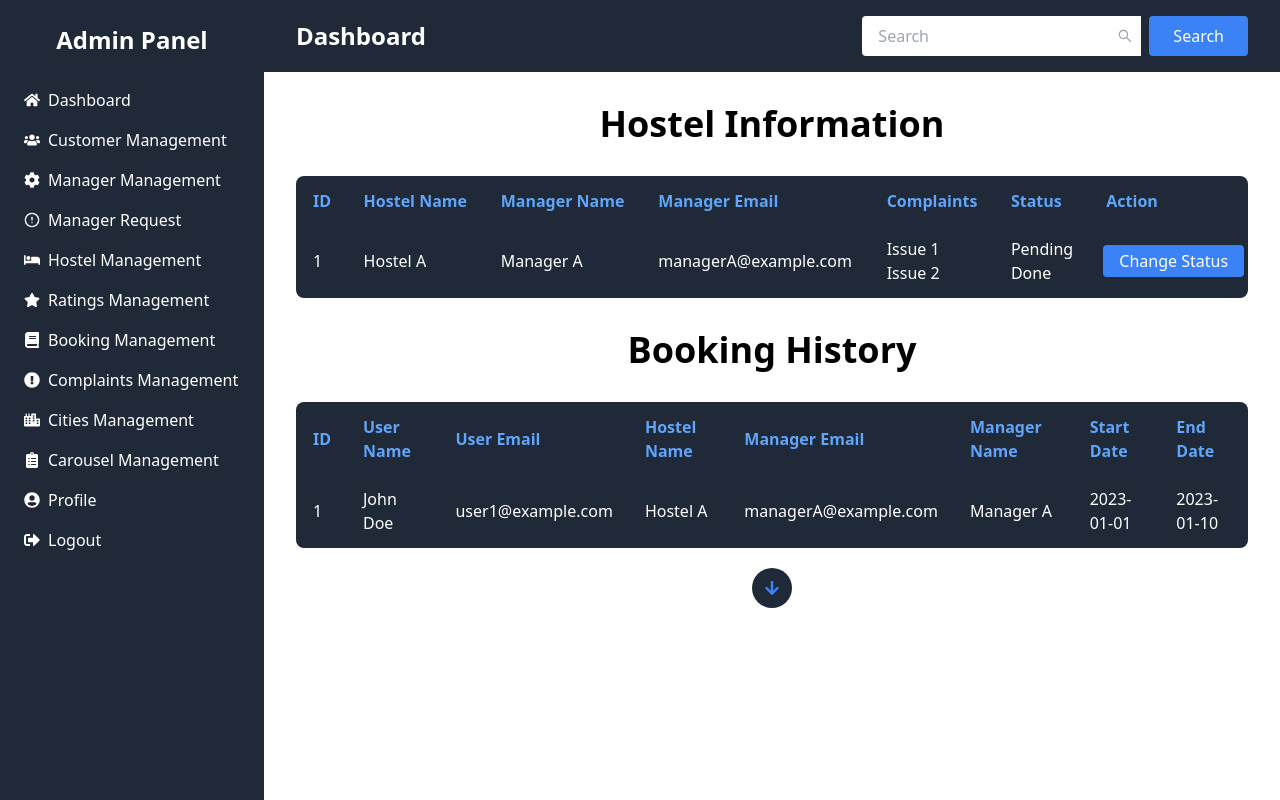
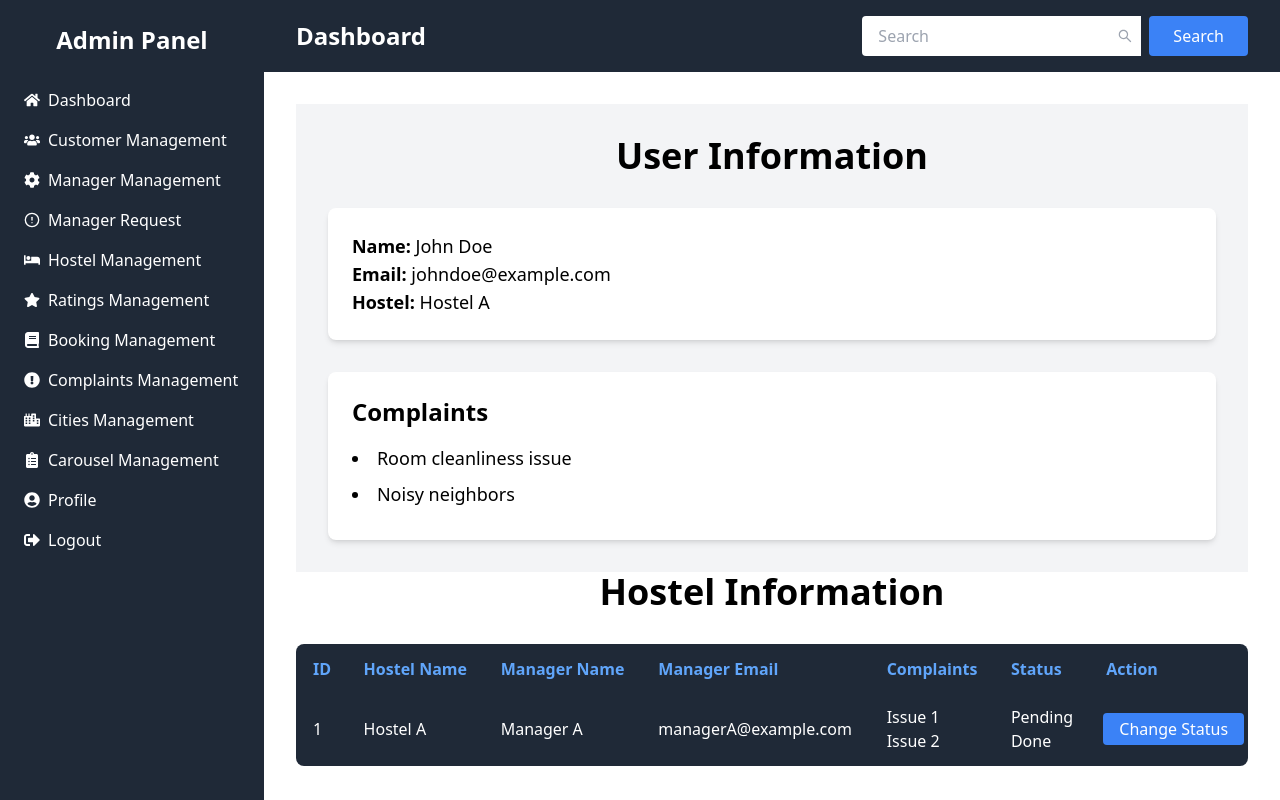
Before and after one commit to carlosbozemandev/hotel-ease-admin, a Next.js app: page /admin/users-management/1 in a window 1280 px wide. Shown: the top 800 px of the page. Built offline with nearby package versions, Linux system fonts and the light colour scheme.

Commit message:
Update page.jsx

```diff
--- a/app/admin/users-management/[id]/page.jsx
+++ b/app/admin/users-management/[id]/page.jsx
@@ -16,6 +16,17 @@
   },
   // Add more hostels with respective details
 ];
+
+const userData = {
+  name: 'John Doe',
+  email: 'johndoe@example.com',
+  hostel: 'Hostel A',
+  complaints: [
+    { id: 1, issue: 'Room cleanliness issue' },
+    { id: 2, issue: 'Noisy neighbors' },
+    // Add more complaints
+  ],
+};
 
 const bookingHistoryData = [
   {
@@ -55,6 +66,30 @@
 
   return (
     <div className="container mx-auto p-8">
+      <div className="container mx-auto p-8 bg-gray-100">
+      <h1 className="text-4xl font-bold mb-8 text-center">User Information</h1>
+      <div className="bg-white shadow-md p-6 rounded-lg mb-8">
+        <p className="text-lg">
+          <strong>Name:</strong> {userData.name}
+        </p>
+        <p className="text-lg">
+          <strong>Email:</strong> {userData.email}
+        </p>
+        <p className="text-lg">
+          <strong>Hostel:</strong> {userData.hostel}
+        </p>
+      </div>
+      <div className="bg-white shadow-md p-6 rounded-lg">
+        <h2 className="text-2xl font-semibold mb-4">Complaints</h2>
+        <ul className="list-disc list-inside">
+          {userData.complaints.map(complaint => (
+            <li key={complaint.id} className="text-lg mb-2">
+              {complaint.issue}
+            </li>
+          ))}
+        </ul>
+      </div>
+    </div>
       <h1 className="text-4xl font-bold mb-8 text-center">Hostel Information</h1>
       <div className="overflow-x-auto">
         <table className="min-w-full bg-gray-800 text-white border rounded-lg overflow-hidden mb-8">
```
